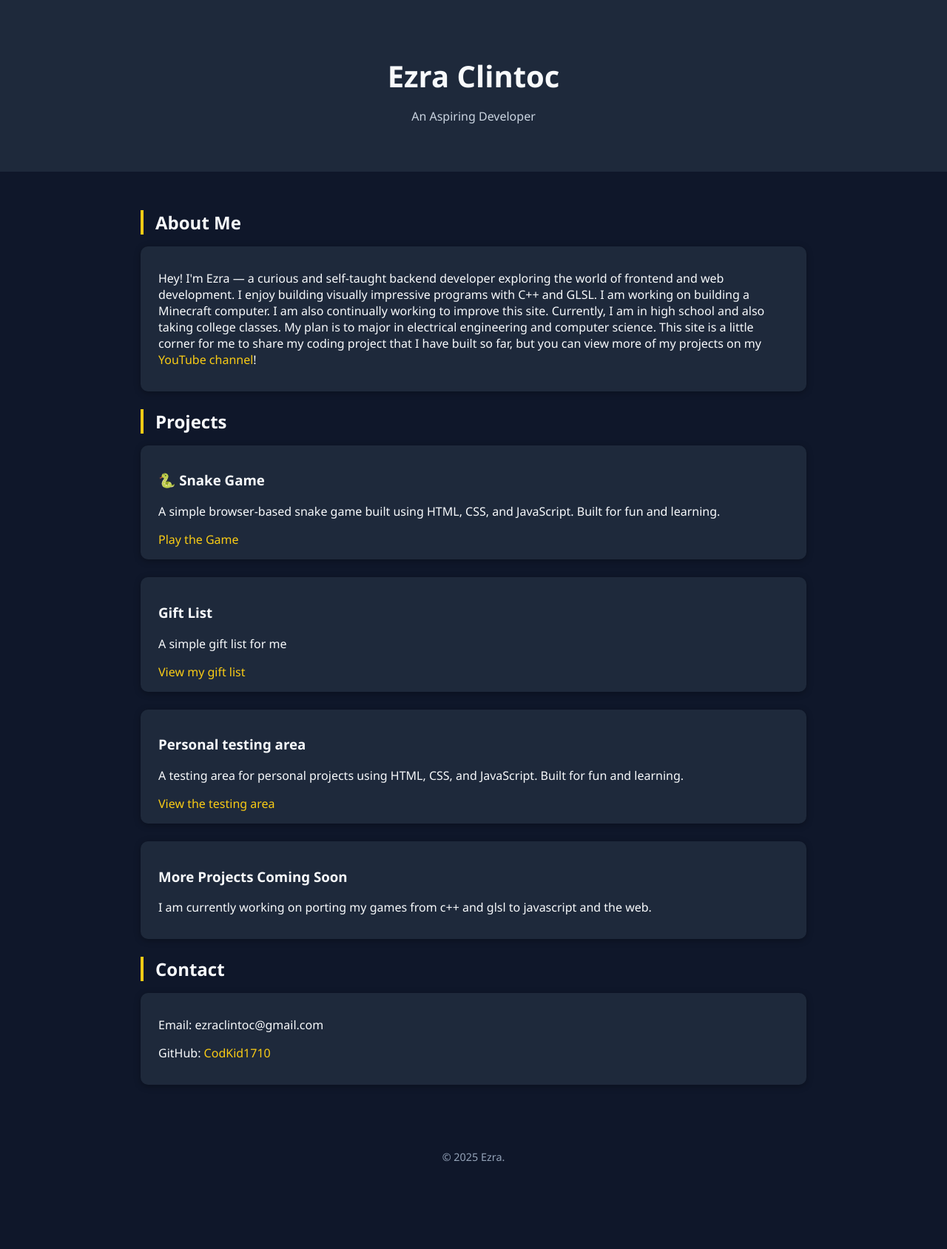
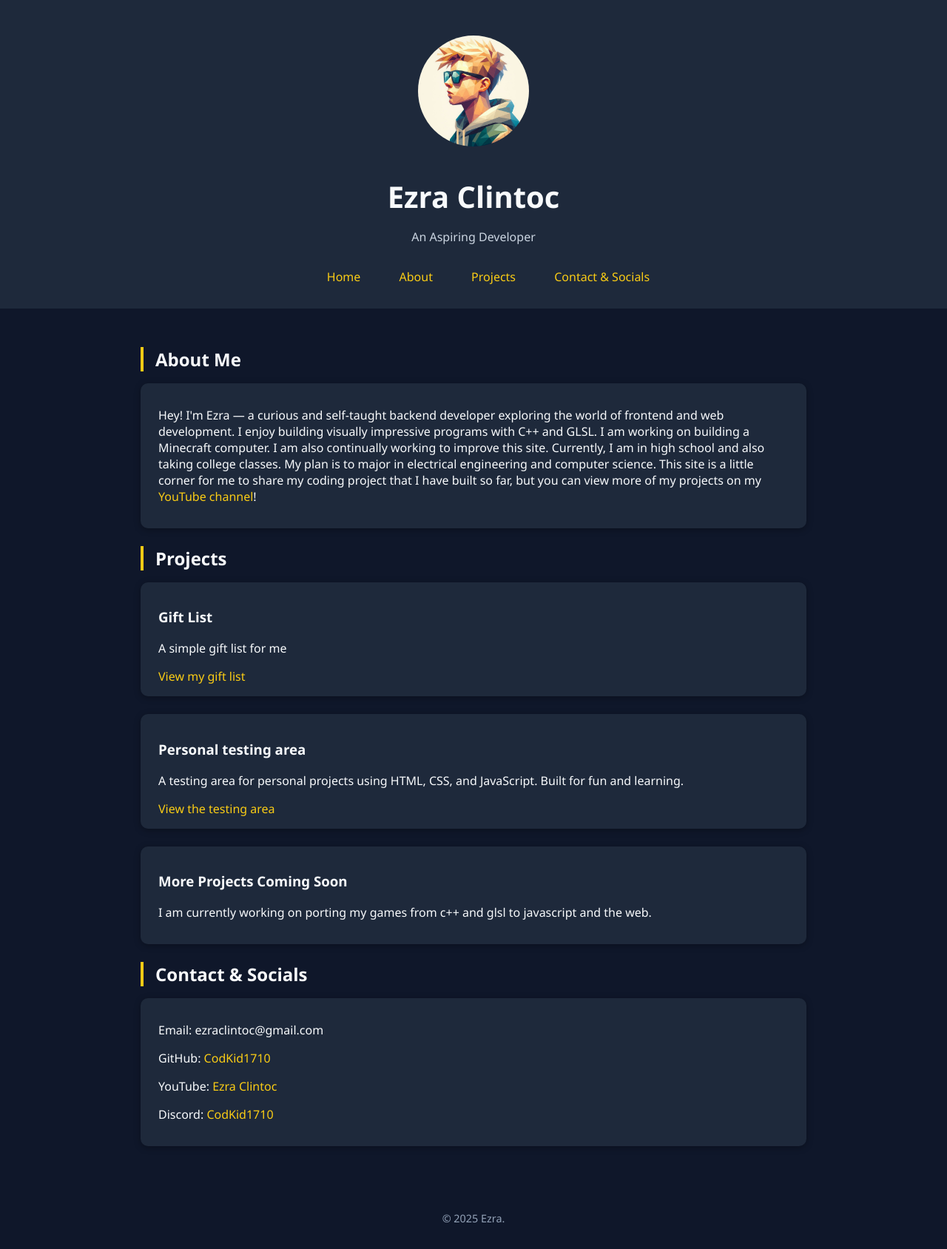
Before and after one commit to CodKid1710/CodKid1710.github.io, a plain HTML site: page index.html in a window 1280 px wide. Shown: the whole page at 74% size. Before the commit the page ends 1605 px from the top, so only its background shows below. Drawn offline with Linux system fonts and the light colour scheme.

Commit message:
Added style.css

```diff
--- a/index.html
+++ b/index.html
@@ -4,66 +4,22 @@
   <meta charset="UTF-8" />
   <meta name="viewport" content="width=device-width, initial-scale=1.0"/>
   <title>Ezra | Developer Portfolio</title>
-  <style>
-    :root {
-      --bg: #0f172a;
-      --card: #1e293b;
-      --accent: #facc15;
-      --text: #f8fafc;
-    }
-    body {
-      margin: 0;
-      font-family: 'Segoe UI', sans-serif;
-      background: var(--bg);
-      color: var(--text);
-    }
-    header {
-      text-align: center;
-      padding: 3rem 1rem;
-      background-color: var(--card);
-    }
-    header h1 {
-      font-size: 2.5rem;
-      margin-bottom: 0.5rem;
-    }
-    header p {
-      color: #cbd5e1;
-    }
-    .container {
-      max-width: 900px;
-      margin: auto;
-      padding: 2rem;
-    }
-    .section-title {
-      font-size: 1.5rem;
-      margin-bottom: 1rem;
-      border-left: 4px solid var(--accent);
-      padding-left: 1rem;
-    }
-    .card {
-      background: var(--card);
-      padding: 1rem 1.5rem;
-      border-radius: 10px;
-      box-shadow: 0 2px 10px rgba(0,0,0,0.3);
-      margin-bottom: 1.5rem;
-    }
-    .card a {
-      color: var(--accent);
-      text-decoration: none;
-    }
-    footer {
-      text-align: center;
-      font-size: 0.9rem;
-      padding: 2rem 1rem;
-      color: #94a3b8;
-    }
-  </style>
+  <link rel="stylesheet" href="style.css"/>
 </head>
 <body>
 
   <header>
+    <img src="./images/avatar.png" alt="Ezra Clintoc's Avatar" id="avatar"/>
+
     <h1>Ezra Clintoc</h1>
     <p>An Aspiring Developer</p>
+
+    <ul id="top-menu-bar">
+      <li><a href="#">Home</a></li>
+      <li><a href="#about">About</a></li>
+      <li><a href="#projects">Projects</a></li>
+      <li><a href="#contact">Contact & Socials</a></li>
+    </ul>
   </header>
 
   <div class="container">
@@ -79,14 +35,8 @@
       </div>
     </section>
 
-    <section>
+    <section id="projects">
       <h2 class="section-title">Projects</h2>
-
-      <div class="card">
-        <h3>🐍 Snake Game</h3>
-        <p>A simple browser-based snake game built using HTML, CSS, and JavaScript. Built for fun and learning.</p>
-        <a href="/snake/index.html" target="_blank">Play the Game</a>
-      </div>
 
       <div class="card">
         <h3>Gift List</h3>
@@ -110,11 +60,13 @@
 
     </section>
 
-    <section>
-      <h2 class="section-title">Contact</h2>
+    <section id="contact">
+      <h2 class="section-title">Contact & Socials</h2>
       <div class="card">
         <p>Email: ezraclintoc@gmail.com</p>
         <p>GitHub: <a href="https://github.com/CodKid1710" target="_blank">CodKid1710</a></p>
+        <p>YouTube: <a href="https://www.youtube.com/channel/UCQugK6fGQNq9ldO01CxvDjw" target="_blank">Ezra Clintoc</a></p>
+        <p>Discord: <a href="https://discord.com/users/1137035707332964433" target="_blank">CodKid1710</a></p>
       </div>
     </section>
 
--- /dev/null
+++ b/style.css
@@ -0,0 +1,133 @@
+:root {
+  --bg: #0f172a;
+  --card: #1e293b;
+  --accent: #facc15;
+  --text: #f8fafc;
+}
+body {
+  margin: 0;
+  font-family: "Segoe UI", sans-serif;
+  background: var(--bg);
+  color: var(--text);
+}
+header {
+  text-align: center;
+  padding: 3rem 1rem 1rem 1rem;
+  background-color: var(--card);
+}
+header h1 {
+  font-size: 2.5rem;
+  margin-bottom: 0.5rem;
+}
+header p {
+  color: #cbd5e1;
+}
+header img {
+  border-radius: 50%;
+  margin-bottom: 1rem;
+}
+
+.container {
+  max-width: 900px;
+  margin: auto;
+  padding: 2rem;
+}
+.section-title {
+  font-size: 1.5rem;
+  margin-bottom: 1rem;
+  border-left: 4px solid var(--accent);
+  padding-left: 1rem;
+}
+.card {
+  background: var(--card);
+  padding: 1rem 1.5rem;
+  border-radius: 10px;
+  box-shadow: 0 2px 10px rgba(0, 0, 0, 0.3);
+  margin-bottom: 1.5rem;
+}
+.card a {
+  color: var(--accent);
+  text-decoration: none;
+  transition: 0.5s;
+}
+
+.card a:visited {
+  color: var(--accent);
+}
+
+.card a:hover {
+  background-color: var(--accent);
+  color: var(--bg);
+  border-radius: 3px;
+}
+
+.popup-parent {
+  position: relative;
+  display: inline-block;
+}
+.popup {
+  background: var(--card);
+  border-radius: 10px;
+  box-shadow: 0 2px 10px rgba(0, 0, 0, 0.3);
+  padding: 1rem;
+  position: absolute;
+  top: 100%;
+  left: 50%;
+  transform: translateX(-30%);
+  z-index: 10;
+  display: none;
+  min-width: 220px;
+  color: var(--text);
+  font-size: 1rem;
+  margin-top: 0.1rem;
+  padding-left: 0.1rem;
+}
+.popup-parent:hover .popup {
+  display: block;
+}
+.popup:hover .popup {
+  display: block;
+}
+
+#top-menu-bar {
+    text-align: center;
+    background-color: var(--card);
+    color: var(--text);
+    padding-top: 1rem;
+}
+
+#top-menu-bar li {
+  display: inline;
+  margin: 1rem;
+}
+
+#top-menu-bar a {
+  color: var(--accent);
+  padding: 0.1rem 0.5rem;
+  text-decoration: none;
+  transition: 0.5s;
+}
+
+#top-menu-bar a:visited {
+  color: var(--accent);
+}
+
+#top-menu-bar a:hover {
+  background-color: var(--accent);
+  color: var(--bg);
+  border-radius: 5px;
+}
+
+#avatar {
+  width: 150px;
+  height: 150px;
+  border-radius: 50%;
+  margin-bottom: 0.5rem;
+}
+
+footer {
+  text-align: center;
+  font-size: 0.9rem;
+  padding: 2rem 1rem;
+  color: #94a3b8;
+}
```
Also changed, not shown: gift-list/index.html (+4 -85 lines), tutorial/index.html (+35 -18 lines), images/avatar.png (renamed from images/EzraIcon.png), tutorial/EzraIcon.png (added).
